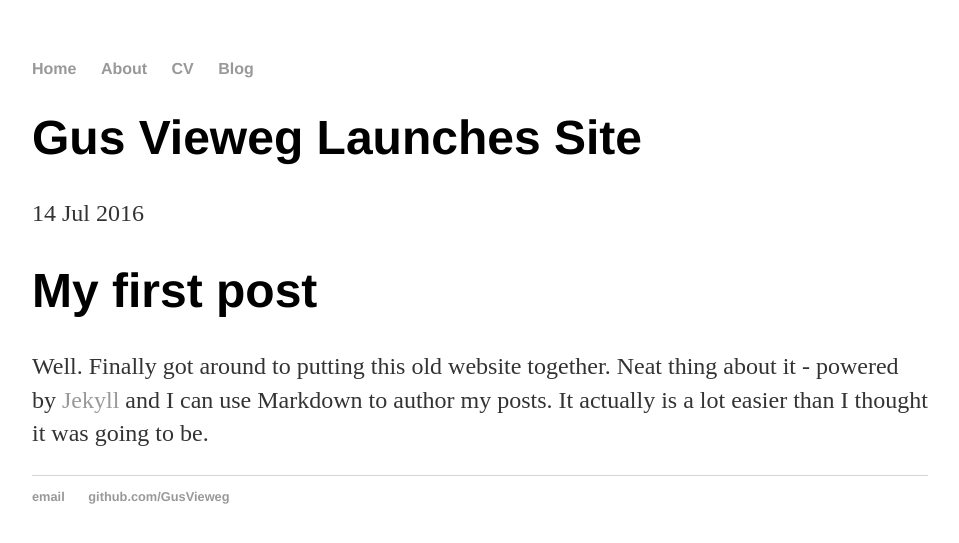
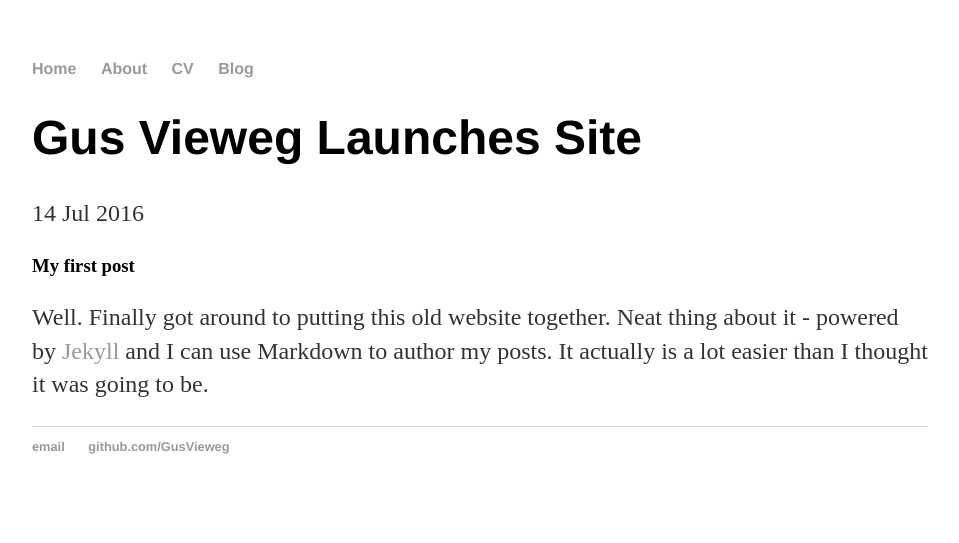
Before and after one commit to nilesh-kumar-developer/gusvieweg.github.io, a Jekyll site: the page built from _posts/2016-07-14-gus-vieweg-site-launched.md, in a window 1280 px wide. Shown: the top 543 px of the page, without its empty margins (160-1119 px from the left). Built offline with Jekyll 4.4.1, drawn with Linux system fonts in a browser that asks for light colours.

```diff
--- a/_posts/2016-07-14-gus-vieweg-site-launched.md
+++ b/_posts/2016-07-14-gus-vieweg-site-launched.md
@@ -3,6 +3,6 @@ layout: post
 title: "Gus Vieweg Launches Site"
 date: 2016-07-14
 ---
-# My first post
+### My first post
 
 Well. Finally got around to putting this old website together. Neat thing about it - powered by [Jekyll](http://jekyllrb.com) and I can use Markdown to author my posts. It actually is a lot easier than I thought it was going to be.
```
